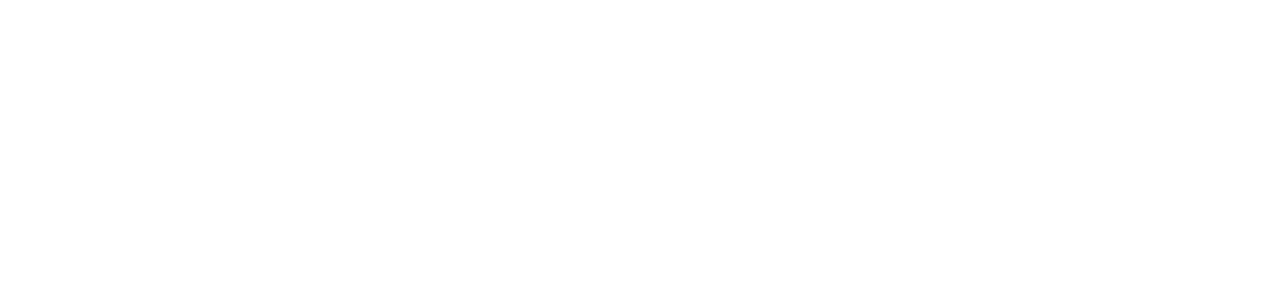
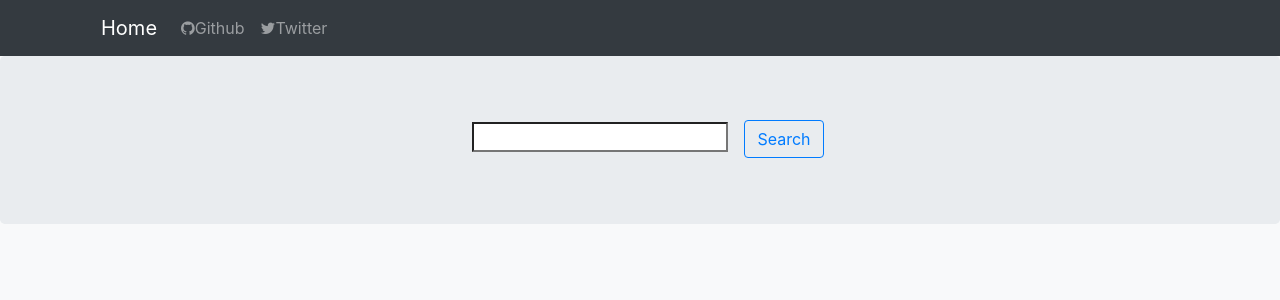
Before and after one commit to raymondyegon/github-search, an Angular app: page / in a window 1280 px wide. Shown: the top 300 px of the page. Built offline with nearby package versions, Linux system fonts and the light colour scheme.

Commit message:
Navbar and search button added

```diff
--- a/src/app/app.component.html
+++ b/src/app/app.component.html
@@ -1,2 +1,5 @@
+<div class="">
 
-<router-outlet></router-outlet>
+  <app-search-navbar></app-search-navbar>
+  <router-outlet></router-outlet>
+</div>
--- a/src/app/app.module.ts
+++ b/src/app/app.module.ts
@@ -5,12 +5,14 @@
 import { AppComponent } from './app.component';
 import { AboutComponent } from './about/about.component';
 import { NotFoundComponent } from './not-found/not-found.component';
+import { SearchNavbarComponent } from './search-navbar/search-navbar.component';
 
 @NgModule({
   declarations: [
     AppComponent,
     AboutComponent,
-    NotFoundComponent
+    NotFoundComponent,
+    SearchNavbarComponent
   ],
   imports: [
     BrowserModule,
--- /dev/null
+++ b/src/app/search-navbar/search-navbar.component.html
@@ -0,0 +1,32 @@
+<div class="container-fluid bg-dark">
+  <div class="container">
+    <nav class="navbar navbar-expand-lg navbar-dark bg-dark bg-inverse pull-xs-right">
+      <a class="navbar-brand" href="#">Home</a>
+      <button class="navbar-toggler" type="button" data-toggle="collapse" data-target="#navbarSupportedContent"
+        aria-controls="navbarSupportedContent" aria-expanded="false" aria-label="Toggle navigation">
+        <span class="navbar-toggler-icon"></span>
+      </button>
+
+      <div class="collapse navbar-collapse text-right " id="navbarSupportedContent">
+        <ul class="navbar-nav mr-auto">
+          <li class="nav-item">
+            <a class="nav-link" href="#"><i class="fa fa-github" aria-hidden="true"></i>Github</a>
+          </li>
+          <li class="nav-item">
+            <a class="nav-link" href="#"><i class="fa fa-twitter" aria-hidden="true"></i>Twitter</a>
+          </li>
+        </ul>
+
+
+      </div>
+    </nav>
+  </div>
+</div>
+
+<div class="jumbotron">
+  <form class="text-center">
+    <label for="search" class="sr-only">Search by Name:</label>
+    <input class="form-group mx-sm-3 mb-2" type="search" id="search">
+    <button class="btn btn-outline-primary my-2 my-sm-0" type="submit">Search</button>
+  </form>
+</div>
--- /dev/null
+++ b/src/app/search-navbar/search-navbar.component.ts
@@ -0,0 +1,15 @@
+import { Component, OnInit } from '@angular/core';
+
+@Component({
+  selector: 'app-search-navbar',
+  templateUrl: './search-navbar.component.html',
+  styleUrls: ['./search-navbar.component.css']
+})
+export class SearchNavbarComponent implements OnInit {
+
+  constructor() { }
+
+  ngOnInit() {
+  }
+
+}
--- a/src/index.html
+++ b/src/index.html
@@ -5,13 +5,14 @@
   <meta charset="utf-8">
   <link rel="stylesheet" href="https://stackpath.bootstrapcdn.com/bootstrap/4.3.1/css/bootstrap.min.css"
     integrity="sha384-ggOyR0iXCbMQv3Xipma34MD+dH/1fQ784/j6cY/iJTQUOhcWr7x9JvoRxT2MZw1T" crossorigin="anonymous">
+  <link rel="stylesheet" href="https://maxcdn.bootstrapcdn.com/font-awesome/4.6.3/css/font-awesome.min.css">
   <title>GithubSearch</title>
   <base href="/">
 
   <meta name="viewport" content="width=device-width, initial-scale=1">
 </head>
 
-<body>
+<body class="bg-light">
   <app-root></app-root>
   <script src="https://code.jquery.com/jquery-3.3.1.slim.min.js"
     integrity="sha384-q8i/X+965DzO0rT7abK41JStQIAqVgRVzpbzo5smXKp4YfRvH+8abtTE1Pi6jizo"
```
Also changed, not shown: src/app/search-navbar/search-navbar.component.css (added), 1 other file (tests, documents, lock files or other folders).
